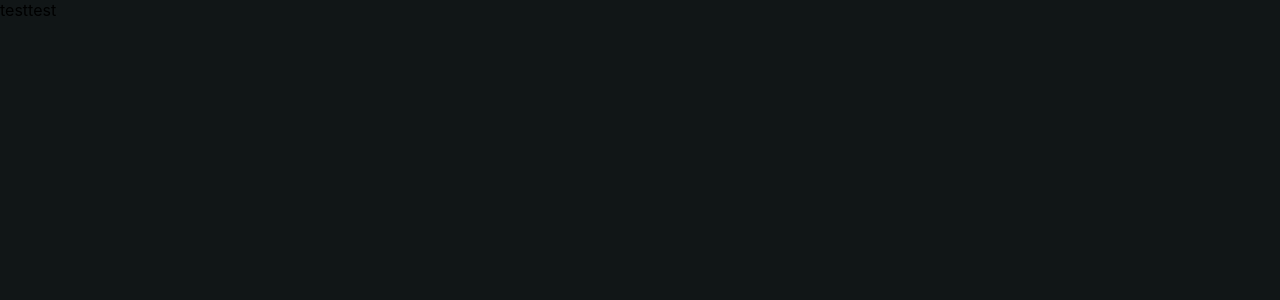
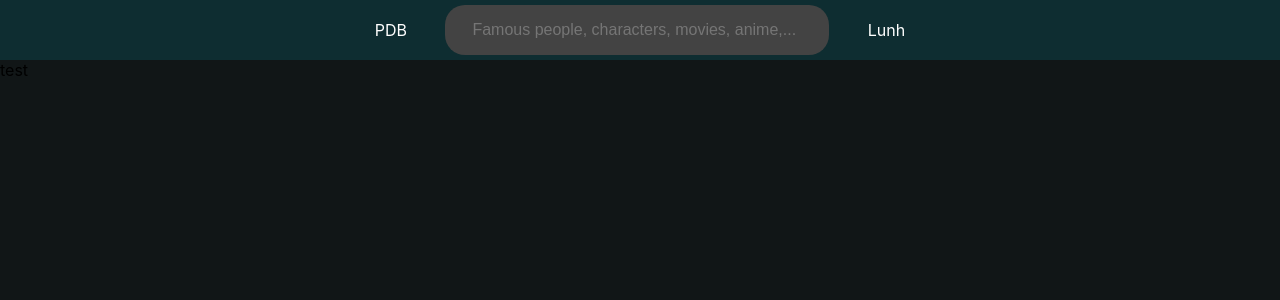
Before and after one commit to LunhA/FoundWaifuUI, a React (Create React App) app: page / in a window 1280 px wide. Shown: the top 300 px of the page. Built offline with nearby package versions, Linux system fonts and the light colour scheme.

Commit message:
demo header

```diff
--- a/src/App.css
+++ b/src/App.css
@@ -1,3 +1,42 @@
-*{
+body {
   background-color: #111617;
 }
+
+.header-container {
+  height: 60px;
+  background-color: #0E2D31;
+  display: flex;
+  align-items: center;
+  justify-content: center;
+  gap: 3%;
+  color: white;
+}
+
+.searchbar-container {
+  background-color: #434343;
+  top: 0;
+  left: 0;
+  display: flex;
+  width: 30%;
+  height: 50px;
+  justify-content: center;
+  align-items: center;
+  border-radius: 20px;
+  padding: 0 20px;
+  box-sizing: border-box;
+  z-index: 1;
+  overflow: hidden;
+}
+
+.searchbar {
+  flex: 1 1;
+  margin: 0 5px;
+  height: 100%;
+  background-color: transparent;
+  border: none;
+  color: #d9d9d9;
+  text-overflow: ellipsis;
+  overflow: hidden;
+  outline: none;
+  font-size: 16px;
+}
--- a/src/components/AppHeader.js
+++ b/src/components/AppHeader.js
@@ -1,6 +1,18 @@
 function AppHeader() {
   return (
-    "test"
+    <div className= "header-container">
+      <div className="logo">PDB</div>
+      <div className="searchbar-container">
+        <input className="searchbar" placeholder="Famous people, characters, movies, anime,..."></input>
+      </div>
+      <div className="profile-container">
+        {/* <img className="profile--img" scr=""> */}
+          <div className="profile--img-name">
+              <p>Lunh</p>
+          </div>
+        {/* </img>  */}
+      </div>
+    </div>
   );
 }
 
```
